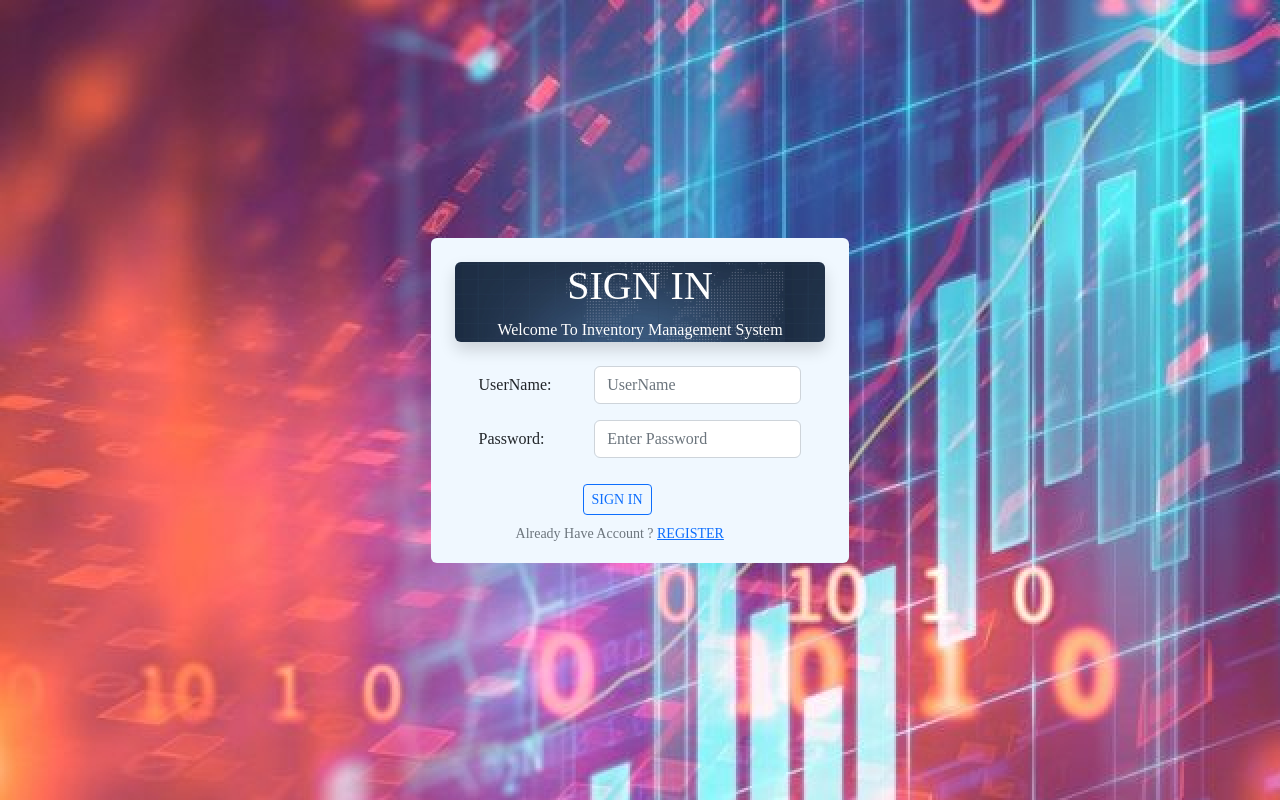
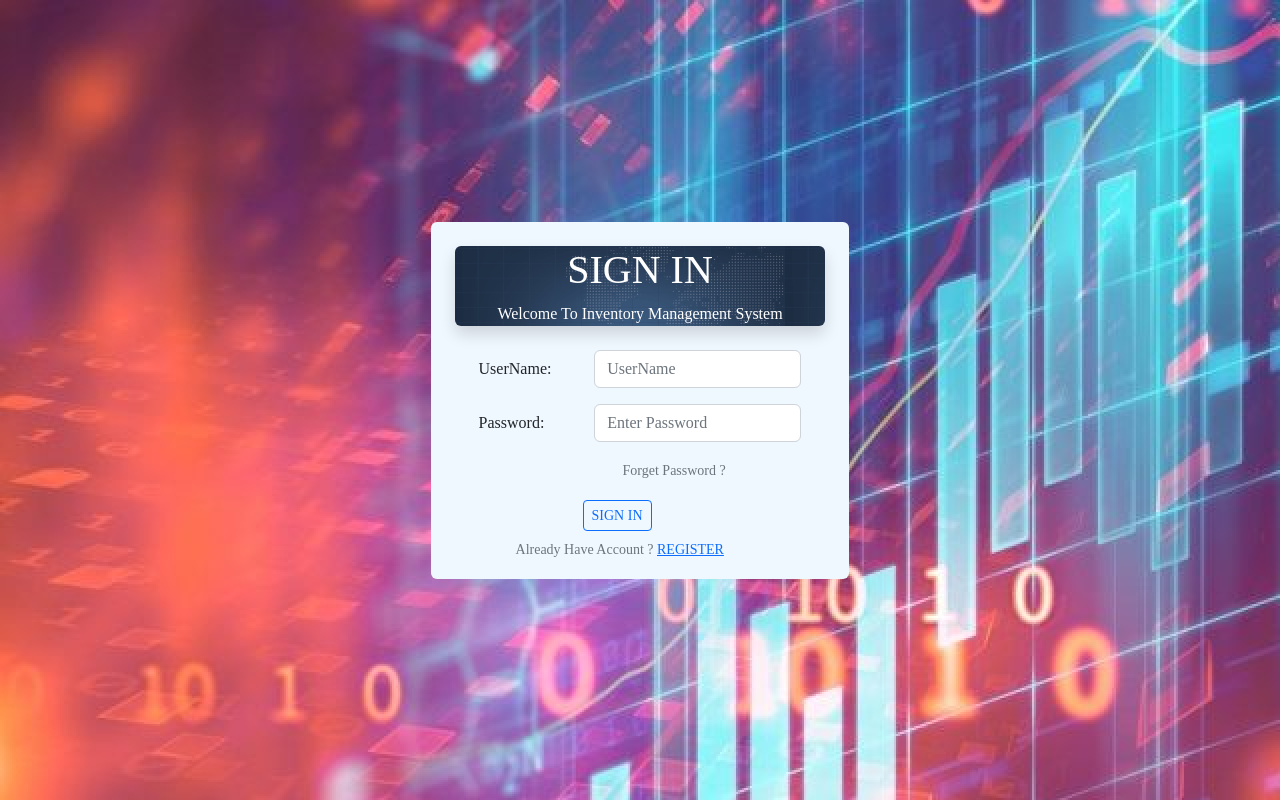
Before and after one commit to uShalstha93/inventory-app, a React (Create React App) app in the folder client/: page /login in a window 1280 px wide. Built offline with nearby package versions, Linux system fonts and the light colour scheme.

Commit message:
login form updated

```diff
--- a/client/src/components/Form/Login.js
+++ b/client/src/components/Form/Login.js
@@ -78,6 +78,9 @@ const Login = () => {
                                     ) : null}
                                 </Col>
                             </Form.Group>
+                            <Form.Group className="mb-2">
+                                <Form.Text style={{ position: "relative", left: "9rem" }}>Forget Password ?</Form.Text>
+                            </Form.Group>
                             <Button variant="outline-primary" size="sm" type="submit" disabled={isSubmitting} style={{ position: "relative", left: "6.5rem", marginTop: "10px" }}>SIGN IN</Button>
                             <Form.Text className="text-muted" style={{ position: "relative", top: "2.5rem", right: "2rem" }}>
                                 Already Have Account ? <Link to="/register">REGISTER</Link>
```
